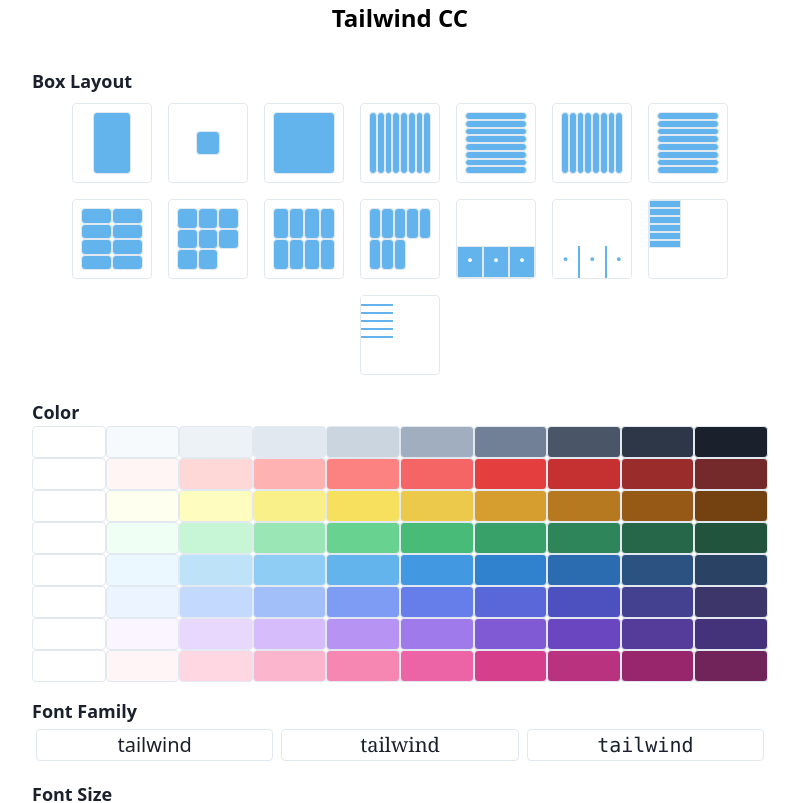
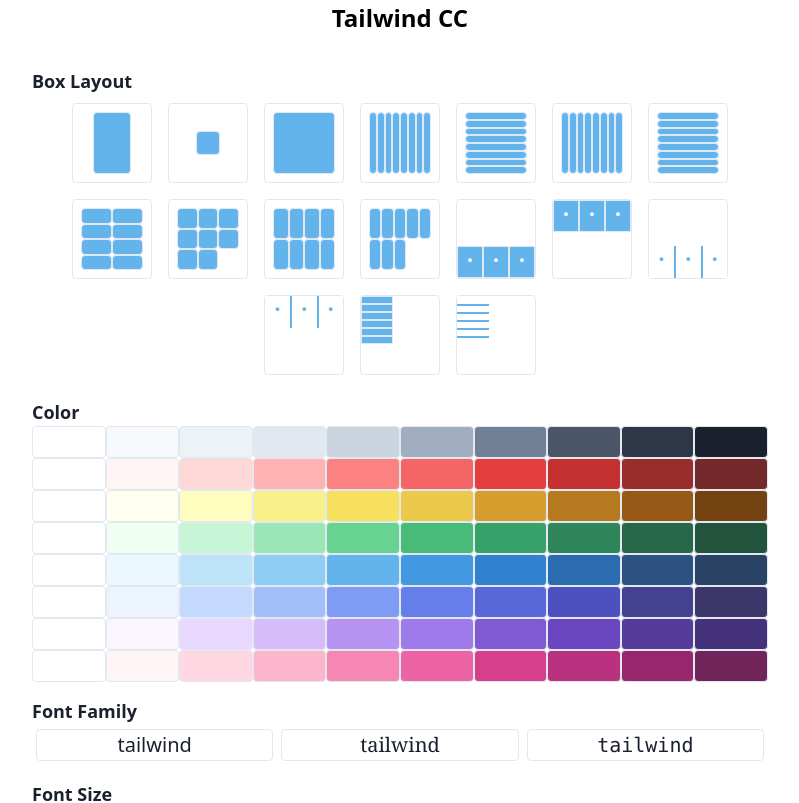
Before and after one commit to cti1650/tailwind_cc, a Next.js app: page / in a window 1280 px wide. Shown: the top 803 px of the page, without its empty margins (240-1039 px from the left). Built offline with nearby package versions, Linux system fonts and the light colour scheme.

Commit message:
💄 Box Layoutの追加

```diff
--- a/components/parts/sample.jsx
+++ b/components/parts/sample.jsx
@@ -121,6 +121,7 @@ export const SampleBoxs = (props) => {
 
 SampleBoxs.defaultProps = {
   boxCount: 8,
+  onCopy: () => {},
 };
 
 export const tw_colors = () => {
--- a/pages/index.js
+++ b/pages/index.js
@@ -71,8 +71,30 @@ const Home = () => {
             </SampleBoxs>
             <SampleBoxs
               onCopy={handleCopy}
+              className='absolute top-0 left-0 w-full flex flex-row text-center'
+              dammyStyle='absolute top-0 left-0 w-full flex flex-row text-center'
+              boxCount={3}
+              size='h-8'
+            >
+              <div className='w-full h-full border bg-blue-400 text-lg text-white'>
+                ・
+              </div>
+            </SampleBoxs>
+            <SampleBoxs
+              onCopy={handleCopy}
               className='fixed bottom-0 left-0 w-full flex flex-row divide-x-2 divide-blue-400 text-center'
               dammyStyle='absolute bottom-0 left-0 w-full flex flex-row divide-x-2 divide-blue-400 text-center'
+              boxCount={3}
+              size='h-8'
+            >
+              <div className='w-full h-full border-0 bg-white text-lg text-blue-400'>
+                ・
+              </div>
+            </SampleBoxs>
+            <SampleBoxs
+              onCopy={handleCopy}
+              className='absolute top-0 left-0 w-full flex flex-row divide-x-2 divide-blue-400 text-center'
+              dammyStyle='absolute top-0 left-0 w-full flex flex-row divide-x-2 divide-blue-400 text-center'
               boxCount={3}
               size='h-8'
             >
```
